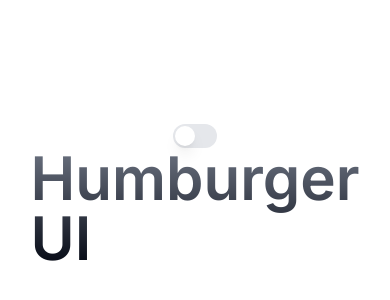
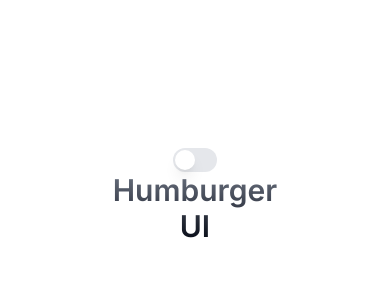
Before and after one commit to kennyAnyi9/hamburger-ui, a Next.js app: page / in a window 390 px wide. Shown: the part 226-526 px from the top of the page. Built offline with nearby package versions, Linux system fonts and the light colour scheme.

Commit message:
fix: make site responsive

```diff
--- a/app/page.tsx
+++ b/app/page.tsx
@@ -7,7 +7,7 @@ export default function Home() {
   return (
     <main className="flex min-h-screen flex-col items-center justify-center p-24">
       <SwitchDemo />
-      <h1 className="font-semibold text-opacity-50 text-6xl text-transparent bg-clip-text bg-gradient-to-t from-gray-950 to-gray-500">
+      <h1 className="font-semibold text-opacity-50 text-3xl text-center md:text-6xl text-transparent bg-clip-text bg-gradient-to-t from-gray-950 to-gray-500">
         Humburger UI
       </h1>
     </main>
```
